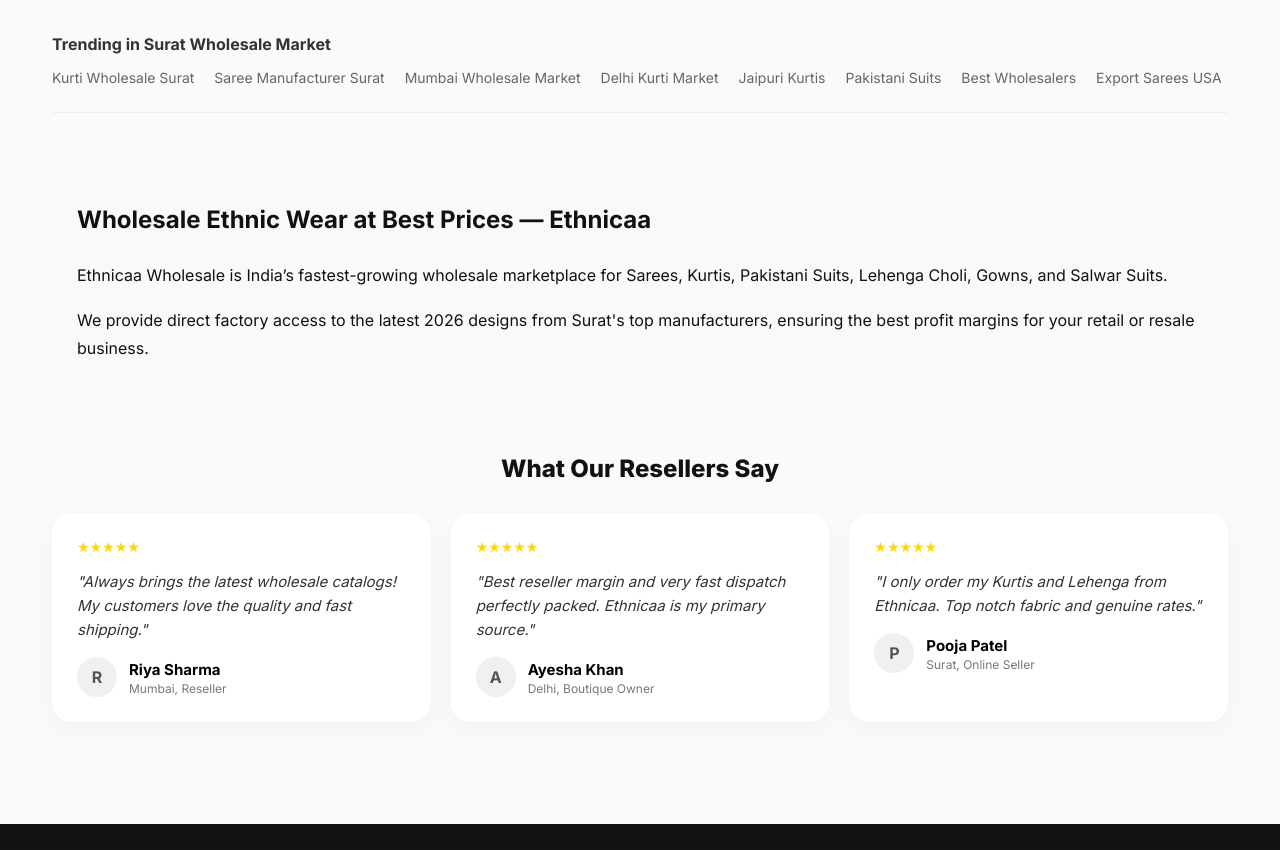
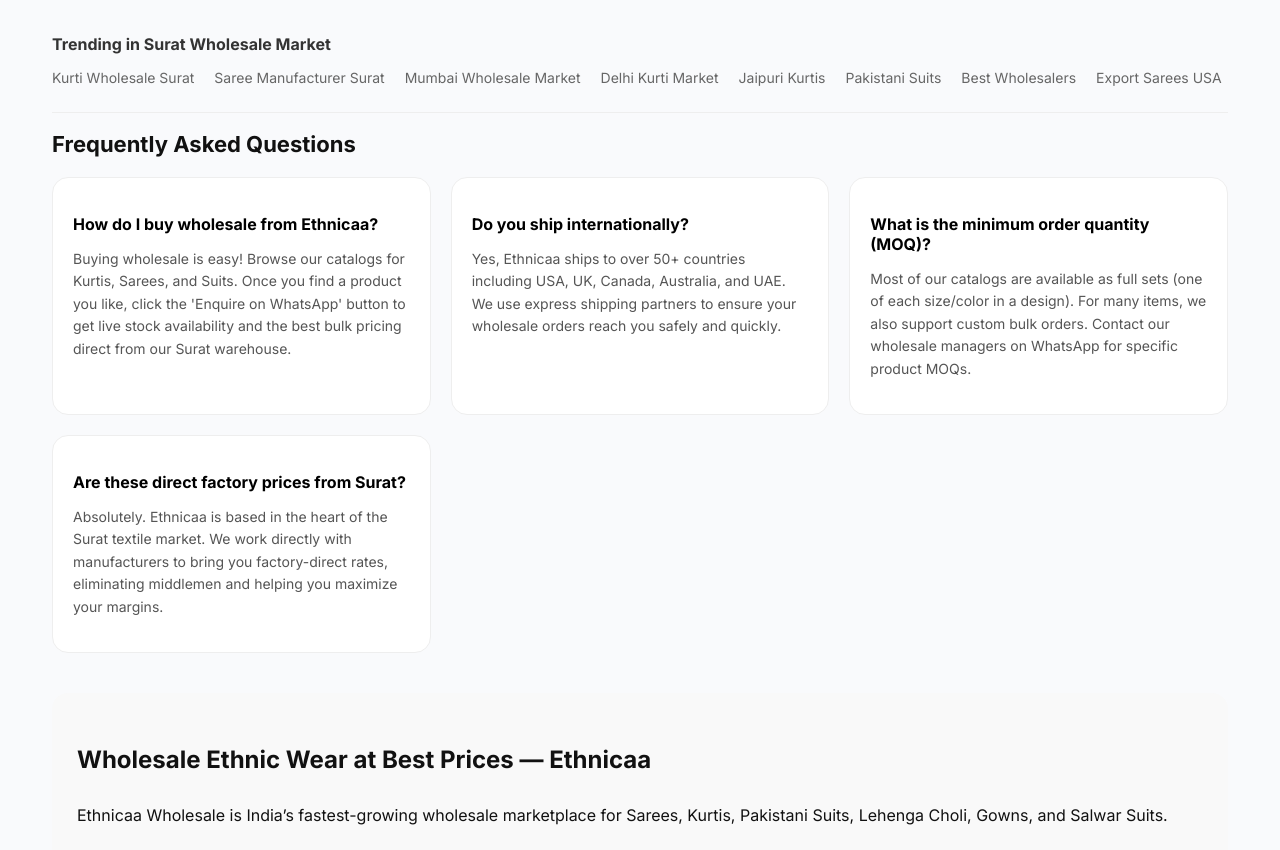
Before and after one commit to rk7611/ethnicaa, a Next.js app in the folder ethnicaa-site/: page / in a window 1280 px wide. Shown: the part 1100-1950 px from the top of the page. Built offline with nearby package versions, Linux system fonts and the light colour scheme; no server answers; the database is empty.

Commit message:
seo: improve response time with ISR, add FAQs, fix canonicals, and temporarily disable banner slider

```diff
--- a/ethnicaa-site/src/app/HomeClient.jsx
+++ b/ethnicaa-site/src/app/HomeClient.jsx
@@ -19,6 +19,7 @@
 const EnquireButton = dynamic(() => import("@/components/EnquireButton"), { ssr: false });
 const Pagination = dynamic(() => import("@/components/Pagination"), { ssr: false });
 const TrustBadges = dynamic(() => import("@/components/TrustBadges"), { ssr: false });
+const FAQSchema = dynamic(() => import("@/components/FAQSchema"), { ssr: false });
 
 import { blogs } from "@/lib/blog-data";
 import { consolidateCategories } from "@/lib/category-utils";
@@ -107,18 +108,43 @@
   const homepageSEOContent = `
     <h2>Wholesale Ethnic Wear at Best Prices — Ethnicaa</h2>
     <p>Ethnicaa Wholesale is India’s fastest-growing wholesale marketplace for Sarees, Kurtis, Pakistani Suits, Lehenga Choli, Gowns, and Salwar Suits.</p>
-    <p>We provide direct factory access to the latest 2026 designs from Surat's top manufacturers, ensuring the best profit margins for your retail or resale business.</p>
+    <p>We provide direct factory access to the latest 2026 designs from Surat&apos;s top manufacturers, ensuring the best profit margins for your retail or resale business.</p>
   `;
+
+  const homeFaqs = [
+    {
+      question: "How do I buy wholesale from Ethnicaa?",
+      answer: "Buying wholesale is easy! Browse our catalogs for Kurtis, Sarees, and Suits. Once you find a product you like, click the 'Enquire on WhatsApp' button to get live stock availability and the best bulk pricing direct from our Surat warehouse."
+    },
+    {
+      question: "Do you ship internationally?",
+      answer: "Yes, Ethnicaa ships to over 50+ countries including USA, UK, Canada, Australia, and UAE. We use express shipping partners to ensure your wholesale orders reach you safely and quickly."
+    },
+    {
+      question: "What is the minimum order quantity (MOQ)?",
+      answer: "Most of our catalogs are available as full sets (one of each size/color in a design). For many items, we also support custom bulk orders. Contact our wholesale managers on WhatsApp for specific product MOQs."
+    },
+    {
+      question: "Are these direct factory prices from Surat?",
+      answer: "Absolutely. Ethnicaa is based in the heart of the Surat textile market. We work directly with manufacturers to bring you factory-direct rates, eliminating middlemen and helping you maximize your margins."
+    }
+  ];
 
   return (
     <div style={styles.container}>
       {/* Schemas handled in layout or page.jsx for SSR efficiency */}
 
+      {/*
+        ============================================================
+        BANNER SLIDER (Temporarily Disabled)
+        To restore, simply uncomment the BannerSlider component below.
+        ============================================================
       {banners.length > 0 && (
         <div style={{ marginBottom: 20, marginTop: 10 }}>
           <BannerSlider banners={banners} />
         </div>
       )}
+      */}
 
       <TrustBadges />
 
@@ -244,6 +270,19 @@
         ]}
       />
 
+      <div style={styles.section}>
+        <h2 style={styles.heading}>Frequently Asked Questions</h2>
+        <div style={styles.faqGrid}>
+          {homeFaqs.map((faq, i) => (
+            <div key={i} style={styles.faqItem}>
+              <h3 style={styles.faqQuestion}>{faq.question}</h3>
+              <p style={styles.faqAnswer}>{faq.answer}</p>
+            </div>
+          ))}
+        </div>
+        <FAQSchema faqs={homeFaqs} />
+      </div>
+
       <div style={styles.seoBox}>
         <div dangerouslySetInnerHTML={{ __html: homepageSEOContent }} />
       </div>
@@ -302,6 +341,11 @@
   brandCard: { background: "#fff", padding: 12, borderRadius: 12, textAlign: "center", textDecoration: "none" },
   brandImgWrapper: { position: "relative", width: "100%", aspectRatio: "1/1", marginBottom: 8 },
   brandName: { fontSize: 13, fontWeight: 700, color: "#333" },
+  brandName: { fontSize: 13, fontWeight: 700, color: "#333" },
+  faqGrid: { display: "grid", gridTemplateColumns: "repeat(auto-fit, minmax(300px, 1fr))", gap: 20 },
+  faqItem: { background: "#fff", padding: 20, borderRadius: 16, border: "1px solid #eee" },
+  faqQuestion: { fontSize: 16, fontWeight: 700, marginBottom: 10, color: "#000" },
+  faqAnswer: { fontSize: 14, color: "#555", lineHeight: 1.6 },
   categoryCard: {
     background: "#fff",
     padding: "20px 10px",
--- a/ethnicaa-site/src/app/blog/page.jsx
+++ b/ethnicaa-site/src/app/blog/page.jsx
@@ -7,6 +7,9 @@
   title: "Ethnicaa Blog — Wholesale Reselling Guide & Surat Market News",
   description: "Learn how to grow your reselling business. Expert guides on the Surat textile market, latest ethnic wear trends, and business tips for boutique owners.",
   keywords: "wholesale business blog, Surat textile market news, ethnic wear trends 2026, reselling business India, clothing wholesale tips",
+  alternates: {
+    canonical: "https://ethnicaa.com/blog",
+  },
 };
 
 export default function BlogIndex() {
--- a/ethnicaa-site/src/app/brands/page.jsx
+++ b/ethnicaa-site/src/app/brands/page.jsx
@@ -4,6 +4,9 @@
 export const metadata = {
   title: "Shop by Brand | Wholesale Ethnic Wear Brands | Ethnicaa",
   description: "Browse all major wholesale ethnic wear brands including Bela, Bansi, Laxmipati, and more. Direct factory prices for retailers and boutiques.",
+  alternates: {
+    canonical: "https://ethnicaa.com/brands",
+  },
 };
 
 export default function BrandsDirectoryPage() {
--- a/ethnicaa-site/src/app/page.jsx
+++ b/ethnicaa-site/src/app/page.jsx
@@ -6,7 +6,7 @@
 
 export const metadata = {
   title: "Ethnicaa: Surat Wholesale Sarees, Kurtis & Pakistani Suits",
-  description: "Shop wholesale sarees, kurtis & Pakistani suits direct from Surat manufacturers. Best B2B prices, verified catalogs, dispatch in 24-48hrs. Join 10,000+ resellers.",
+  description: "Ethnicaa: Wholesale Kurtis, Sarees & Suits direct from Surat manufacturers at factory prices. Fast global shipping and verified catalogs for resellers.",
   keywords: "Surat textile market wholesale, ethnic wear wholesale Surat, wholesale sarees Surat, wholesale kurtis Surat, Pakistani suits wholesale price, direct factory wholesale, Surat catalog wholesale, B2B clothing suppliers India, ethnic wear for resellers",
   alternates: {
     canonical: "https://ethnicaa.com",
@@ -34,7 +34,7 @@
   },
 };
 
-export const dynamic = "force-dynamic";
+export const revalidate = 3600;
 
 import { consolidateCategories } from "@/lib/category-utils";
 
```
Also changed, not shown: 1 other file (tests, documents, lock files or other folders).
